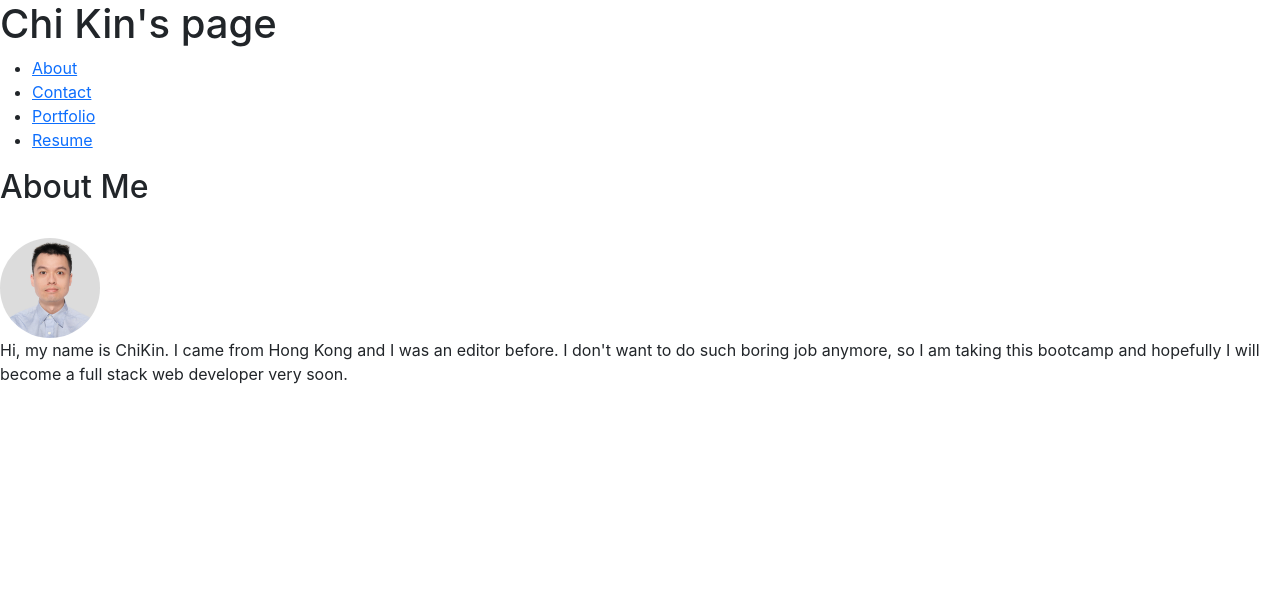
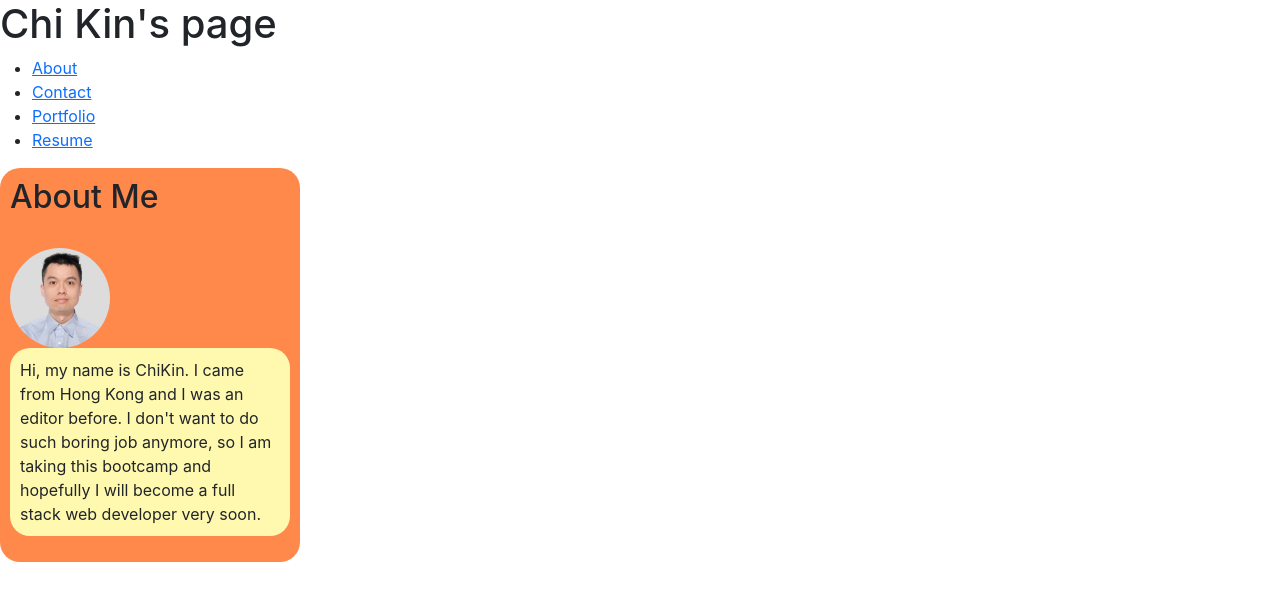
Before and after one commit to cckinwest/Week20-React-Portfolio, a React (Create React App) app: page / in a window 1280 px wide. Shown: the top 600 px of the page. Built offline with nearby package versions, Linux system fonts and the light colour scheme; the HTML template or start-up script is replaced by a standard one.

Commit message:
add some style

```diff
--- a/src/components/Card.js
+++ b/src/components/Card.js
@@ -2,7 +2,16 @@ import React from "react";
 
 function Card(props) {
   return (
-    <div className="cardContainer">
+    <div
+      className="cardContainer"
+      style={{
+        padding: "10px",
+        width: "300px",
+        backgroundColor: "#FFD384",
+        borderRadius: "20px",
+        margin: "10px",
+      }}
+    >
       <img
         style={{
           width: "100px",
@@ -13,6 +22,14 @@ function Card(props) {
         className="cardPic"
         src={props.pic}
       />
+      <div
+        style={{
+          padding: "10px",
+          width: "auto",
+          backgroundColor: "#FFF9B0",
+          borderRadius: "20px",
+        }}
+      >
         <h3 className="cardTitle">{props.title}</h3>
         <p className="cardBodyText">{props.description}</p>
         <ul className="tagsContainer">
@@ -22,6 +39,7 @@ function Card(props) {
         </ul>
         <a href={props.url}>Link</a>
       </div>
+    </div>
   );
 }
 
--- a/src/components/pages/About.js
+++ b/src/components/pages/About.js
@@ -3,7 +3,14 @@ import profilePic from "../pics/photo.jpg";
 
 function About() {
   return (
-    <div>
+    <div
+      style={{
+        padding: "10px",
+        width: "300px",
+        backgroundColor: "#FF884B",
+        borderRadius: "20px",
+      }}
+    >
       <h2 className="title">About Me</h2>
       <br />
       <img
@@ -16,7 +23,15 @@ function About() {
           borderRadius: "50%",
         }}
       />
-      <p className="content">
+      <p
+        className="content"
+        style={{
+          padding: "10px",
+          width: "auto",
+          backgroundColor: "#FFF9B0",
+          borderRadius: "20px",
+        }}
+      >
         Hi, my name is ChiKin. I came from Hong Kong and I was an editor before.
         I don't want to do such boring job anymore, so I am taking this bootcamp
         and hopefully I will become a full stack web developer very soon.
--- a/src/components/pages/Portfolio.js
+++ b/src/components/pages/Portfolio.js
@@ -55,7 +55,10 @@ function Portfolio() {
   ];
 
   return (
-    <div className="projectsContainer">
+    <div
+      className="projectsContainer"
+      style={{ display: "flex", flexWrap: "wrap" }}
+    >
       {projects.map((project) => {
         return (
           <Card
```
Lines whose indentation alone changed are shown as unchanged.
